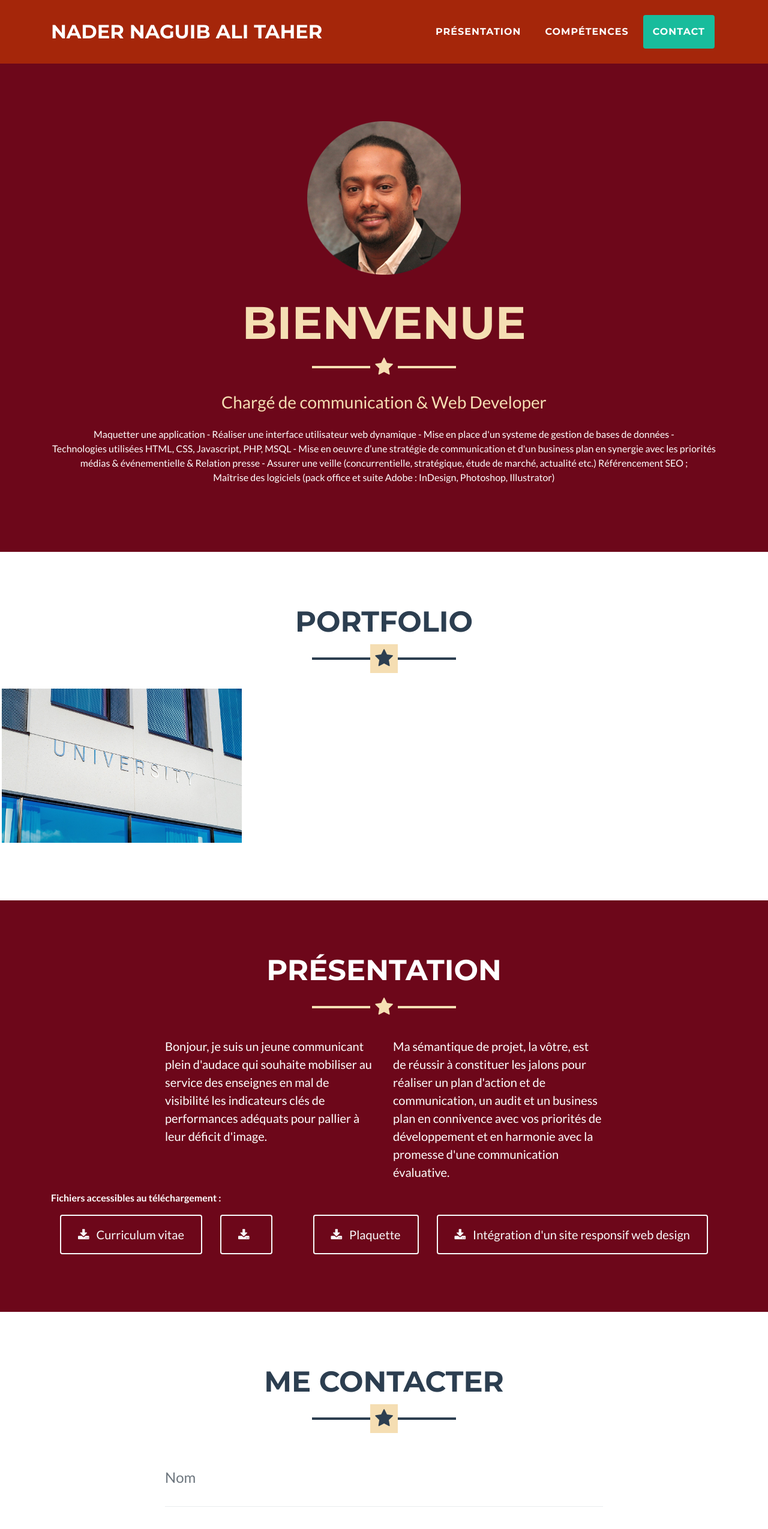
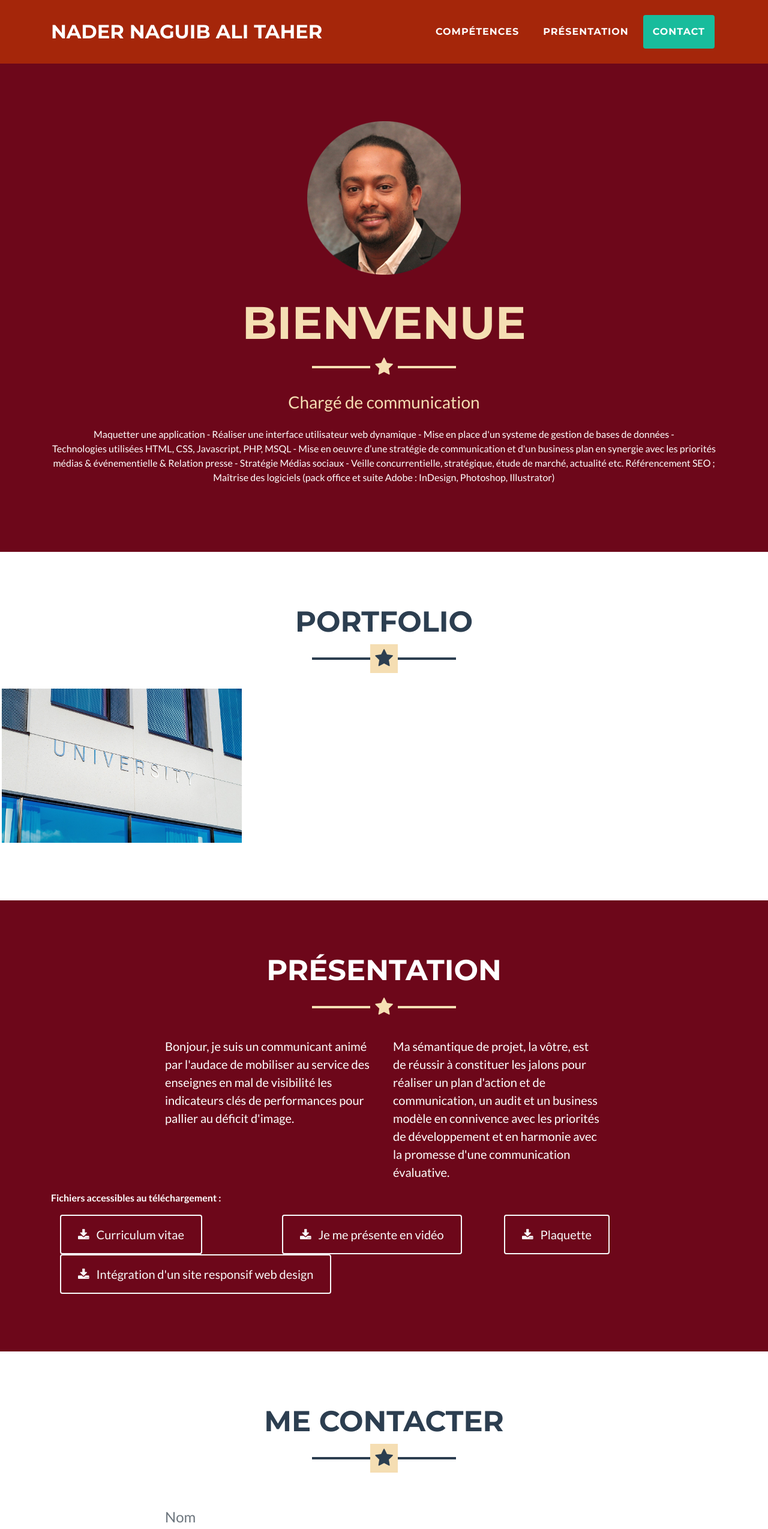
Before and after one commit to naderalitaher/Portfolio, a plain HTML site: page index.html in a window 1280 px wide. Shown: the top 2549 px of the page at 60% size. Drawn offline with Linux system fonts and the light colour scheme.

Commit message:
book folio

```diff
--- a/index.html
+++ b/index.html
@@ -39,10 +39,10 @@
         <div class="collapse navbar-collapse" id="navbarResponsive">
           <ul class="navbar-nav ml-auto">
             <li class="nav-item mx-0 mx-lg-1">
-              <a class="nav-link py-3 px-0 px-lg-3 rounded js-scroll-trigger" href="#portfolio">Présentation</a>
+              <a class="nav-link py-3 px-0 px-lg-3 rounded js-scroll-trigger" href="#portfolio">Compétences</a>
             </li>
             <li class="nav-item mx-0 mx-lg-1">
-              <a class="nav-link py-3 px-0 px-lg-3 rounded js-scroll-trigger" href="#apropos">Compétences</a>
+              <a class="nav-link py-3 px-0 px-lg-3 rounded js-scroll-trigger" href="#apropos">Présentation</a>
             </li>
 
             <li class="nav-item mx-0 mx-lg-1">
@@ -60,15 +60,15 @@
         <img class="img-fluid mb-5 d-block mx-auto" src="img/NaderProfilaccueil.png" alt="">
         <h1 class="text-uppercase mb-0"> Bienvenue </h1>
         <hr class="star-light">
-        <h2 class="font-weight-light mb-0"> Chargé de communication & Web Developer </h2><br>
+        <h2 class="font-weight-light mb-0"> Chargé de communication </h2><br>
 
          <p> Maquetter une application -
           Réaliser une interface utilisateur web dynamique -
           Mise en place d'un systeme de gestion de bases de données -
          </br> Technologies utilisées HTML, CSS, Javascript, PHP, MSQL -
           Mise en oeuvre d’une stratégie de communication et d'un business plan en synergie avec les priorités
-          médias & événementielle & Relation presse -
-          Assurer une veille (concurrentielle, stratégique, étude de marché, actualité etc.)
+          médias & événementielle & Relation presse - Stratégie Médias sociaux -
+          Veille concurrentielle, stratégique, étude de marché, actualité etc.
           Référencement SEO ; </br>Maîtrise des logiciels (pack office et suite Adobe : InDesign, Photoshop, Illustrator)</p>
       </div>
     </header>
@@ -107,10 +107,10 @@
         <hr class="star-light mb-5">
         <div class="row">
           <div class="col-lg-4 ml-auto">
-            <p class="lead">Bonjour, je suis un jeune communicant plein d'audace qui souhaite mobiliser au service des enseignes en mal de visibilité les indicateurs clés de performances adéquats pour pallier à leur déficit d'image.   </p>
+            <p class="lead">Bonjour, je suis un communicant animé par l'audace de mobiliser au service des enseignes en mal de visibilité les indicateurs clés de performances pour pallier au déficit d'image.   </p>
           </div>
           <div class="col-lg-4 mr-auto">
-            <p class="lead">Ma sémantique de projet, la vôtre, est de réussir à constituer les jalons pour réaliser un plan d'action et de communication, un audit et un business plan en connivence avec vos priorités de développement et en harmonie avec la promesse d'une communication évaluative.   </p>
+            <p class="lead">Ma sémantique de projet, la vôtre, est de réussir à constituer les jalons pour réaliser un plan d'action et de communication, un audit et un business modèle en connivence avec les priorités de développement et en harmonie avec la promesse d'une communication évaluative.   </p>
           </div>
         </div>
                  <p><strong> Fichiers accessibles au téléchargement : </strong></p>
@@ -123,9 +123,9 @@
           </a>
         </div>
           <div class="col">
-          <a class="btn btn-xl btn-outline-light" href="">
+          <a class="btn btn-xl btn-outline-light" href="https://matchyourtalents.com/nader-naguib-ali-taher-saleh/">
             <i class="fa fa-download mr-2"></i>
-
+            Je me présente en vidéo
           </a>
           </div>
         <div class="col">
@@ -164,14 +164,14 @@
         <div class="control-group">
           <div class="form-group floating-label-form-group controls mb-0 pb-2">
             <label>Adresse email</label>
-                  <input class="form-control" id="email" type="email" placeholder="Adresse mail" required="required" data-validation-required-message="Please enter your email address.">
+            <input class="form-control" id="email" type="Adresse email" placeholder="Adresse email" required="required" data-validation-required-message="Please enter your email address.">
             <p class="help-block text-danger"></p>
           </div>
         </div>
         <div class="control-group">
           <div class="form-group floating-label-form-group controls mb-0 pb-2">
             <label>Numéro de téléphone</label>
-                  <input class="form-control" id="phone" type="tel" placeholder="Téléphone" required="required" data-validation-required-message="Please enter your phone number.">
+            <input class="form-control" id="phone" type="tel" placeholder="Numéro de téléphone" required="required" data-validation-required-message="Please enter your phone number.">
             <p class="help-block text-danger"></p>
           </div>
         </div>
```
Lines whose indentation alone changed are shown as unchanged.
